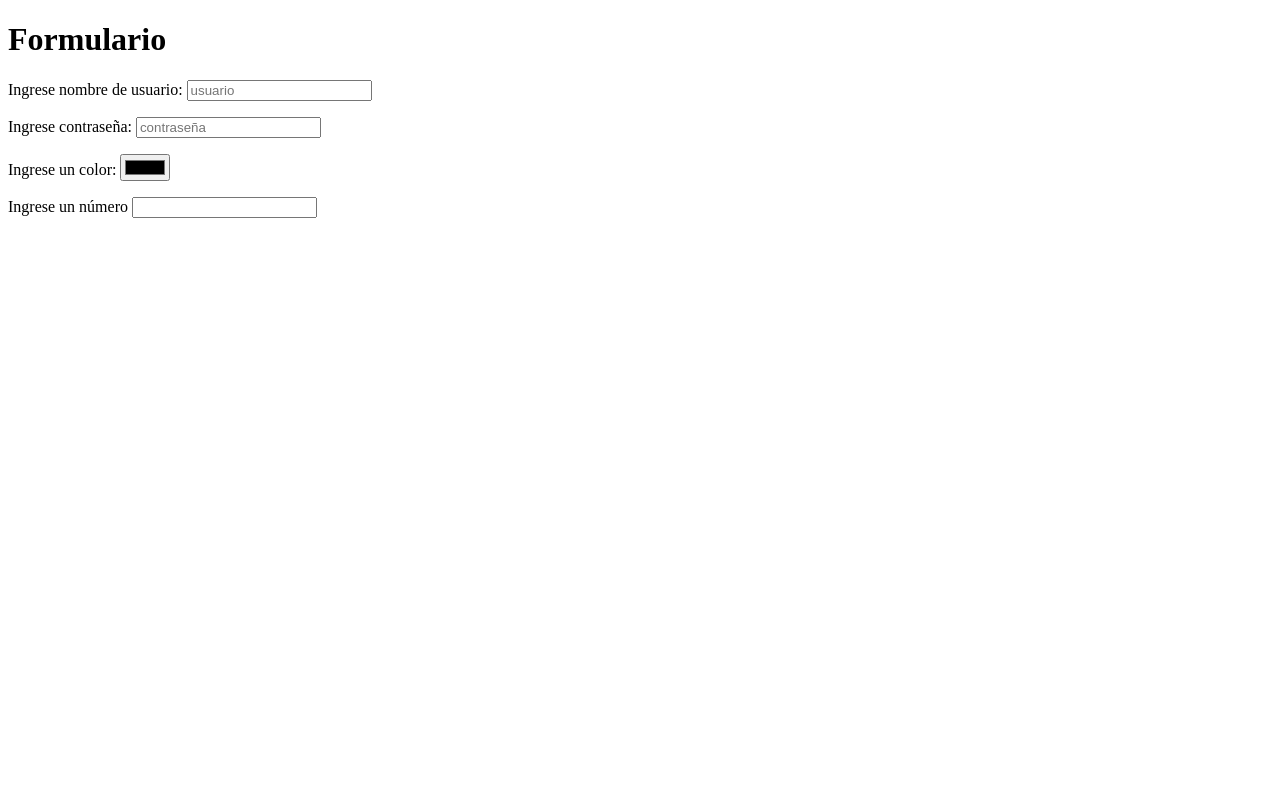
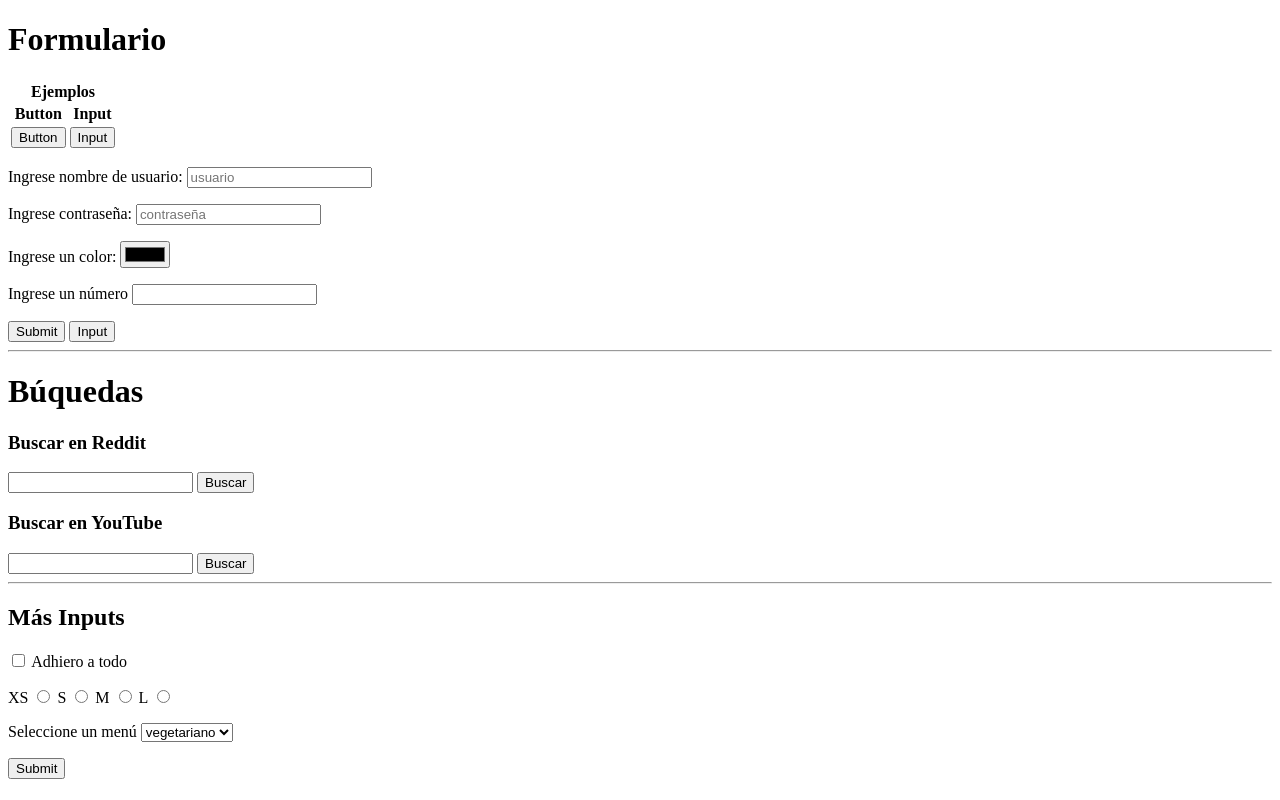
Before and after one commit to cpetrollini/1-HTML, a plain HTML site: page 1-HTML/formulario.html in a window 1280 px wide. Drawn offline with Linux system fonts and the light colour scheme.

Commit message:
radio, checkbox, select

```diff
--- a/1-HTML/formulario.html
+++ b/1-HTML/formulario.html
@@ -10,22 +10,95 @@
 
 <body>
     <h1>Formulario</h1>
-    <form action="">
-        <p> <label for="usrnm">Ingrese nombre de usuario:</label>
-            <input type="text" placeholder="usuario" id="usrnm">
+    <form action="/form">
+        <table>
+            <thead>
+                <tr>
+                    <th colspan="2">Ejemplos</th>
+                </tr>
+                <tr>
+                    <th>Button</tH>
+                    <tH>Input</th>
+                </tr>
+            </thead>
+            <TBody>
+                <tr>
+                    <td>
+                        <button type="button">Button</button>
+                        <!-- el type button es para que se cmporte como un boton normal, sin enviar el formulario -->
+                    </td>
+                    <td>
+                        <input type="button" value="Input">
+                        <!-- el input tambien se puede usar como un boton -->
+                    </td>
+                </tr>
+            </TBody>
+        </table>
+
+
+        <p>
+            <label for="usrnm">Ingrese nombre de usuario:</label>
+            <input type="text" placeholder="usuario" id="usrnm" name="user">
         </p>
         <p>
             <label for="psswrd">Ingrese contrase&ntildea:</label>
-            <input type="password" name="" id="psswrd" placeholder="contrase&#241a">
+            <input type="password" name="pass" id="psswrd" placeholder="contrase&#241a">
         </p>
-        <p> <label for="clr">Ingrese un color:</label>
-            <input type="color" name="" id="clr">
+        <p>
+            <label for="clr">Ingrese un color:</label>
+            <input type="color" name="col" id="clr" name="col">
         </p>
         <p>
             <!-- Se puede anidar el inpit dentro de la etiqueta para -->
             <label for="nmbr">Ingrese un n&uacutemero</label>
-            <input type="number" name="" id="nmbr">
+            <input type="number" name="num" id="nmbr" name="num">
         </p>
+        <button type="Submit">Submit</button>
+        <!-- el type button es para que se cmporte como un boton normal, sin enviar el formulario -->
+        <input type="submit" value="Input">
+        <!-- el input tambien se puede usar como un boton -->
+    </form>
+    <!-- Si un <button> esta dentro del formulario, su accion por sefecto es enviar el formulario -->
+
+    <hr>
+
+    <h1>B&uacute;quedas</h1>
+    <form action="https://www.reddit.com/search/">
+        <h3>Buscar en Reddit</h3>
+        <input type="text" name="q" id="reddit">
+        <button>Buscar</button>
+    </form>
+    <form action="https://www.youtube.com/results">
+        <h3>Buscar en YouTube</h3>
+        <input type="text" name="search_query" id="yt">
+        <button>Buscar</button>
+    </form>
+    <hr>
+    <h2>M&aacute;s Inputs</h2>
+    <form action="/birds">
+        <input type="checkbox" name="adhiere" id="adh">
+        <label for="adh">Adhiero a todo</label>
+        <!-- name = lo que aparece en el url; for id para conectar un label a un input
+        value = el valor que se envia al sv, es a lo que equivale el name -->
+        <p>
+            <label for="xs">XS</label>
+            <input type="radio" name="talle" id="xs" value="xs">
+            <label for="s">S</label>
+            <input type="radio" name="talle" id="s" value="s">
+            <label for="m">M</label>
+            <input type="radio" name="talle" id="m" value="m">
+            <label for="l">L</label>
+            <input type="radio" name="talle" id="l" value="l">
+        </p>
+        <p>
+            <label for="meal">Seleccione un men&uacute;</label>
+            <select name="menu" id="meal">
+                <option value="carne">carne</option>
+                <option value="pescado">pescado</option>
+                <option value="vegetariano" selected>vegetariano</option>
+            </select>
+        </p>
+        <button>Submit</button>
     </form>
 </body>
 
```
